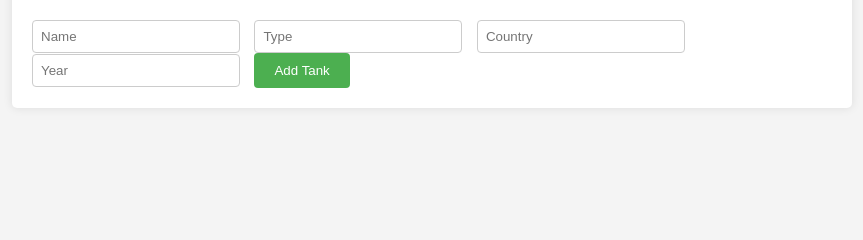
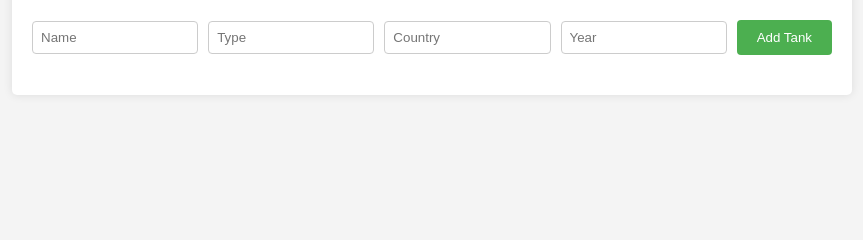
Before and after one commit to Oranhack7/World-of-Tanks, a Flask app: page / in a window 1280 px wide. Shown: the part 157-397 px from the top of the page, without its empty margins (208-1071 px from the left). Run offline with Flask 3, Linux system fonts and the light colour scheme; data that the repository does not hold is empty.

Commit message:
"Small design changes"

```diff
--- a/templates/index.html
+++ b/templates/index.html
@@ -92,6 +92,27 @@
         .message.error {
             background-color: #f44336;
         }
+
+        form.add-tank-form {
+            display: flex; /* Use flexbox to align form elements */
+            justify-content: space-between; /* Space out the form elements */
+            align-items: center; /* Align form elements vertically */
+            margin-bottom: 20px; /* Margin at the bottom of the form */
+        }
+
+        form.add-tank-form > input {
+            flex: 1; /* Allow each input to grow and fill the form */
+            margin-right: 10px; /* Add space between the form inputs */
+        }
+
+        form.add-tank-form > button {
+            flex-shrink: 0; /* Prevent the button from shrinking */
+        }
+
+        /* Remove the right margin from the last input field */
+        form.add-tank-form > input:last-child {
+            margin-right: 0;
+        }
     </style>
 </head>
 <body>
@@ -130,7 +151,7 @@
             </tr>
             {% endfor %}
         </table>
-        <form action="/add_tank" method="post">
+        <form action="/add_tank" method="post" class="add-tank-form">
             <input type="text" name="name" placeholder="Name">
             <input type="text" name="type" placeholder="Type">
             <input type="text" name="country" placeholder="Country">
```
